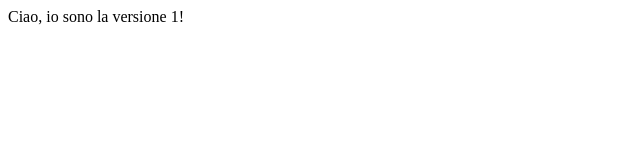
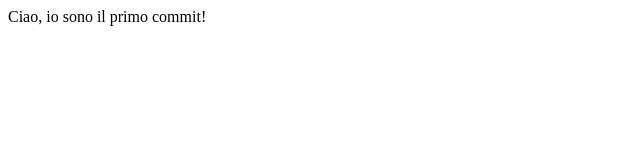
Before and after one commit to ArtemisFowl92/progetto1_remoto, a plain HTML site: page index.html in a window 1280 px wide. Shown: the full height of the page, 0-640 px from the left. Drawn offline with Linux system fonts and the light colour scheme.

Commit message:
primo commit

```diff
--- a/index.html
+++ b/index.html
@@ -1,5 +1,5 @@
 <html>
 <body>
-Ciao, io sono la versione 1!
+Ciao, io sono il primo commit!
 </body>
 </html>
```
